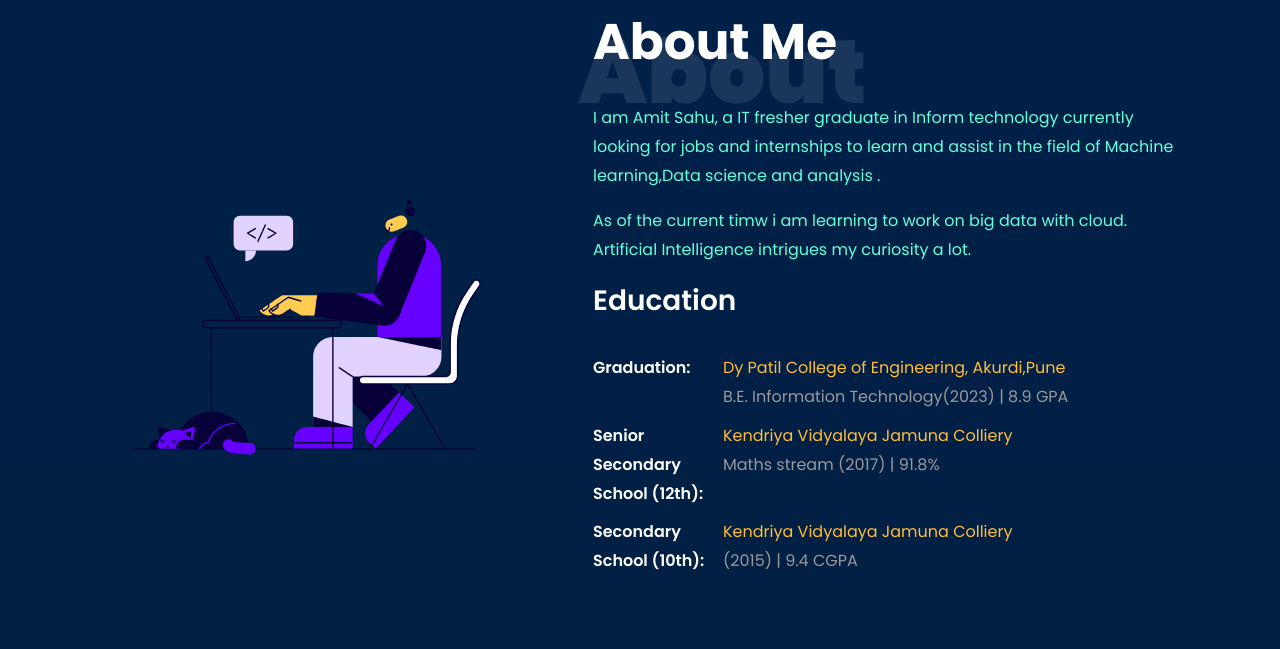
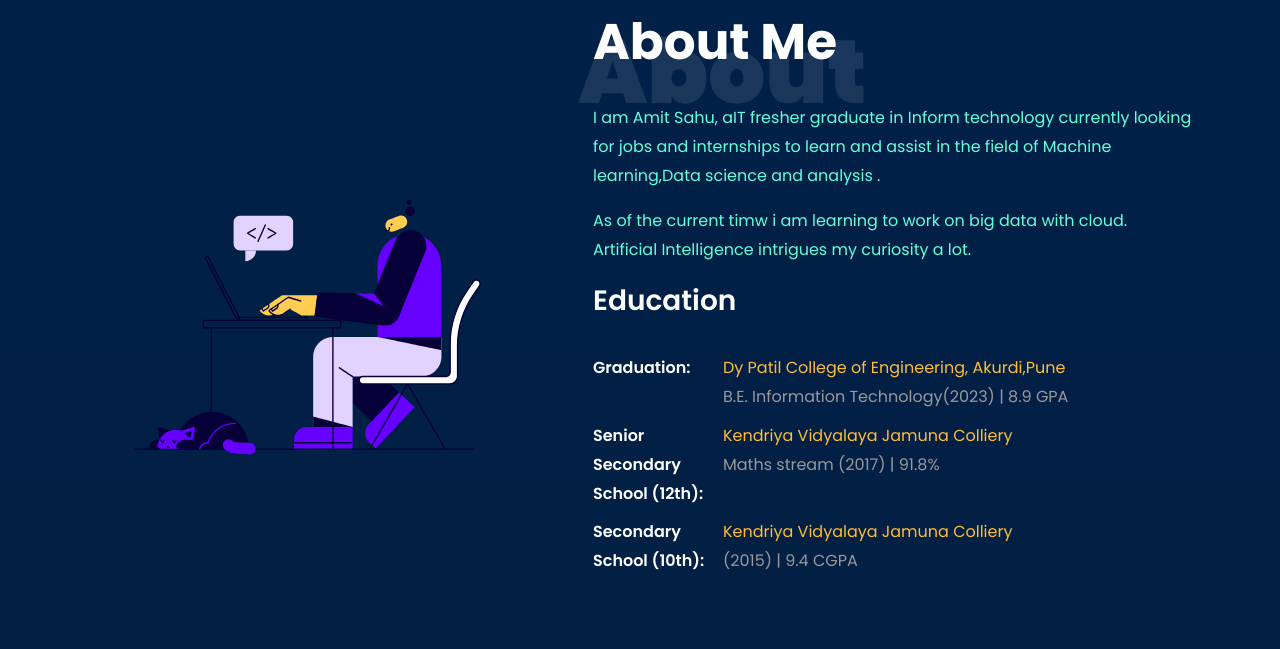
Before and after one commit to amitsahu3/final-portfolio-website, a Flask app: page / in a window 1280 px wide. Shown: the part 568-1217 px from the top of the page. Run offline with Flask 3, Linux system fonts and the light colour scheme; some libraries are stand-ins or nearby versions; some web fonts are replaced.

Commit message:
resume added with power bi and spelling mistakes corrected

```diff
--- a/templates/index.html
+++ b/templates/index.html
@@ -54,7 +54,7 @@
 		          <div class="col-md-12 heading-section ftco-animate">
 		          	<h1 class="big">About</h1>
 		            <h2 class="mb-4">About Me</h2>
-					  <p>I am Amit Sahu, a IT fresher graduate in Inform technology currently looking for jobs and internships to learn and assist in the field of Machine learning,Data science and analysis . </p>
+					  <p>I am Amit Sahu, aIT fresher graduate in Inform technology currently looking for jobs and internships to learn and assist in the field of Machine learning,Data science and analysis . </p>
 					  <p>As of the current timw i am learning to work on big data with cloud. Artificial Intelligence intrigues my curiosity a lot.
 					  </p>
 					  <h3 style="font-weight: 600;color: #fff;width:130px">Education</h3>
```
Also changed, not shown: 1 other file.
